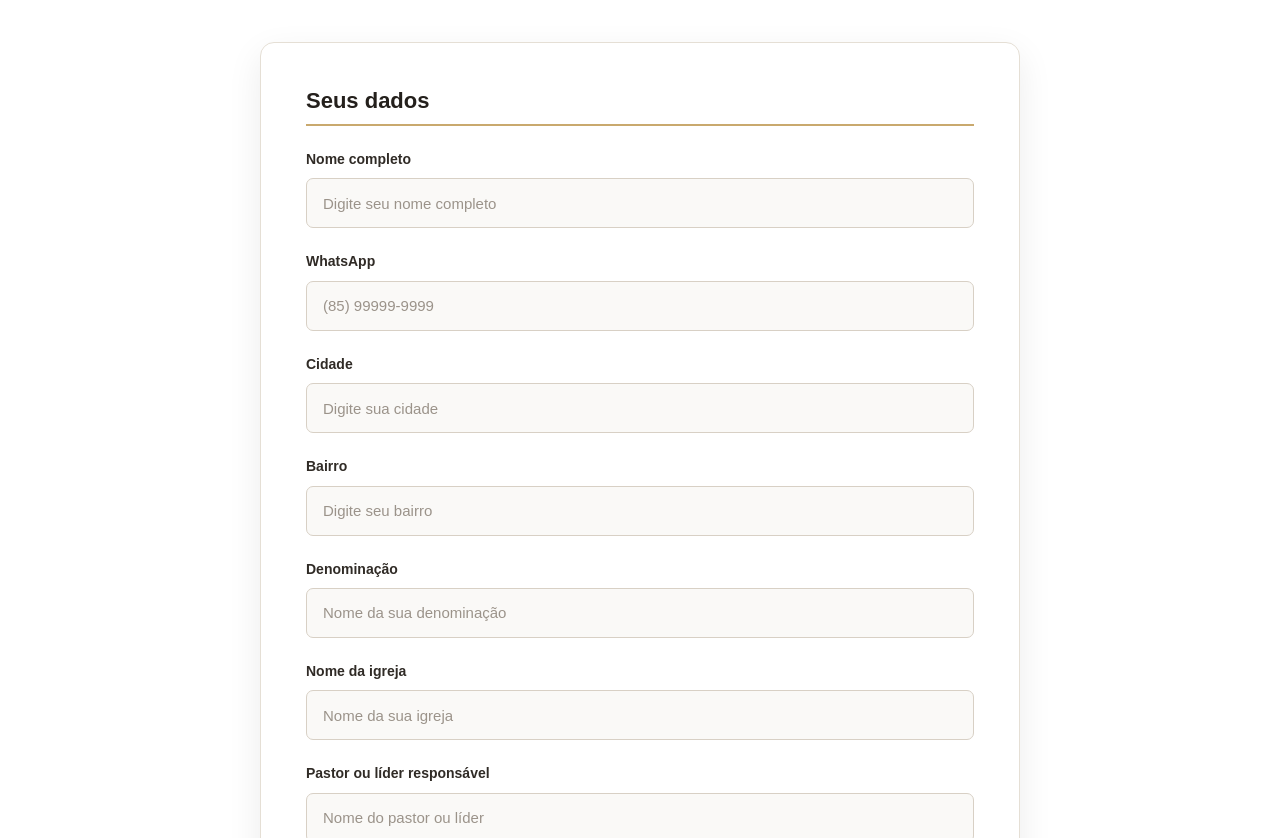
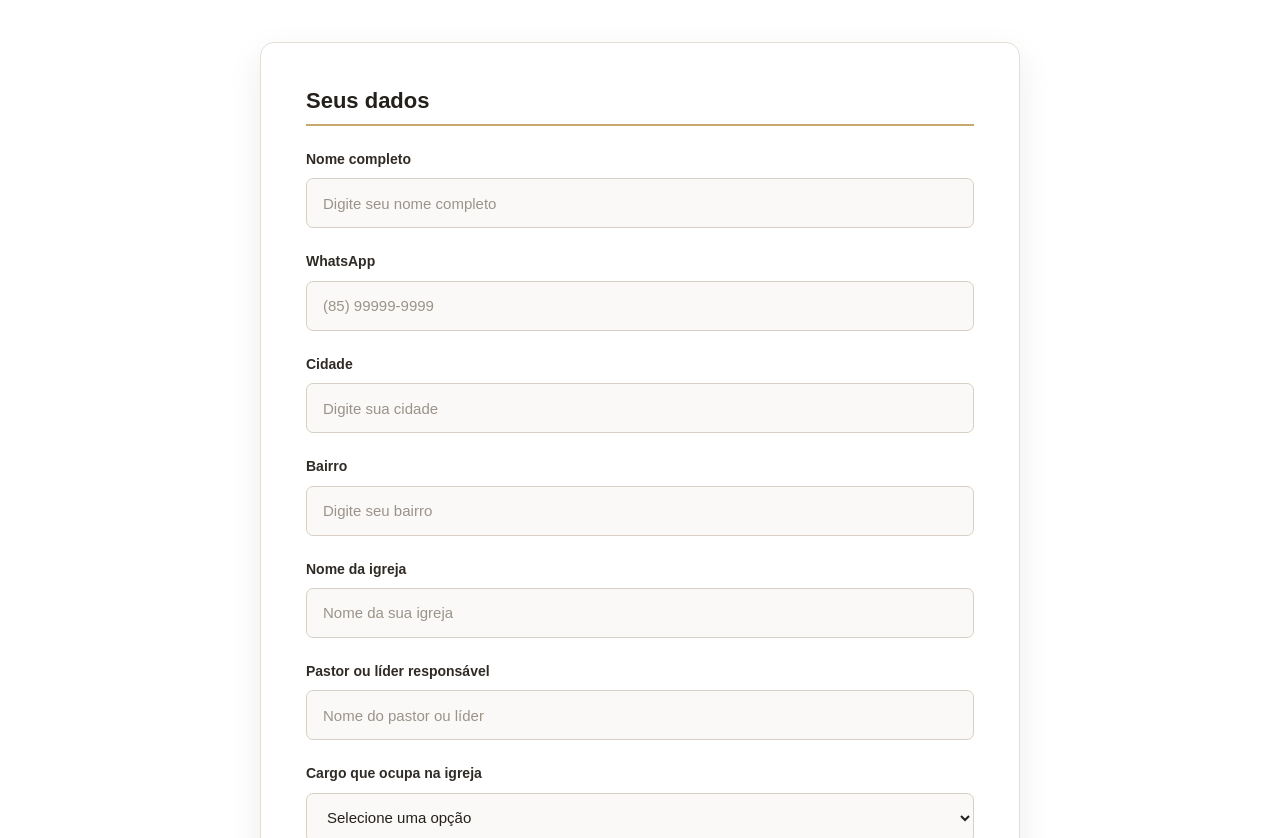
Before and after one commit to prdenilson/evangeliza-chorozinho, a plain HTML site: page cadastro.html in a window 1280 px wide. Shown: the part 262-1100 px from the top of the page. Drawn offline with Linux system fonts and the light colour scheme.

Commit message:
Update cadastro.html

```diff
--- a/cadastro.html
+++ b/cadastro.html
@@ -141,24 +141,6 @@
                             name="bairro"
                             required
                             placeholder="Digite seu bairro">
-
-                    </div>
-
-
-                    <!-- DENOMINAÇÃO -->
-
-                    <div class="campo">
-
-                        <label for="denominacao">
-                            Denominação
-                        </label>
-
-                        <input
-                            type="text"
-                            id="denominacao"
-                            name="denominacao"
-                            required
-                            placeholder="Nome da sua denominação">
 
                     </div>
 
```
